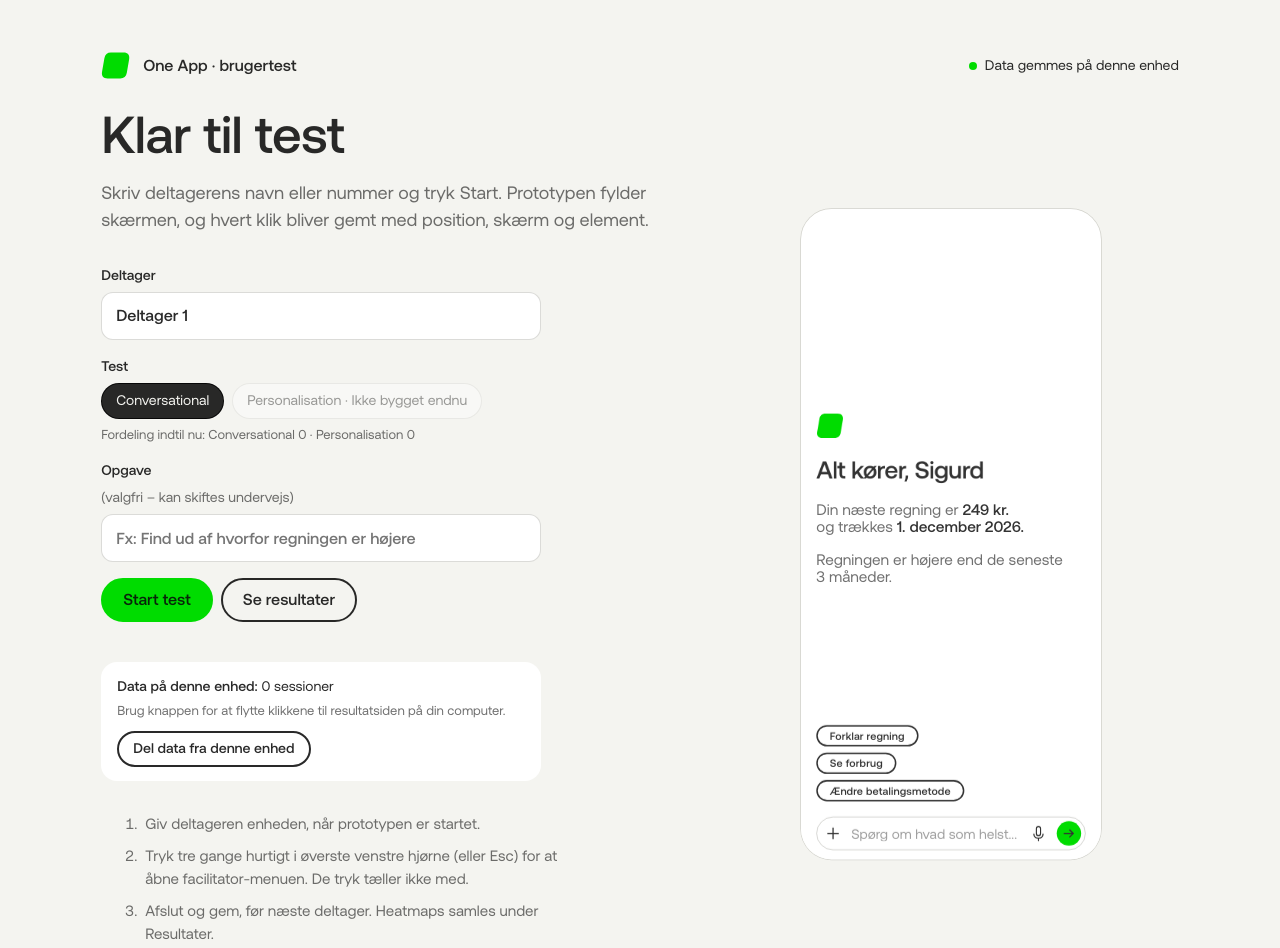
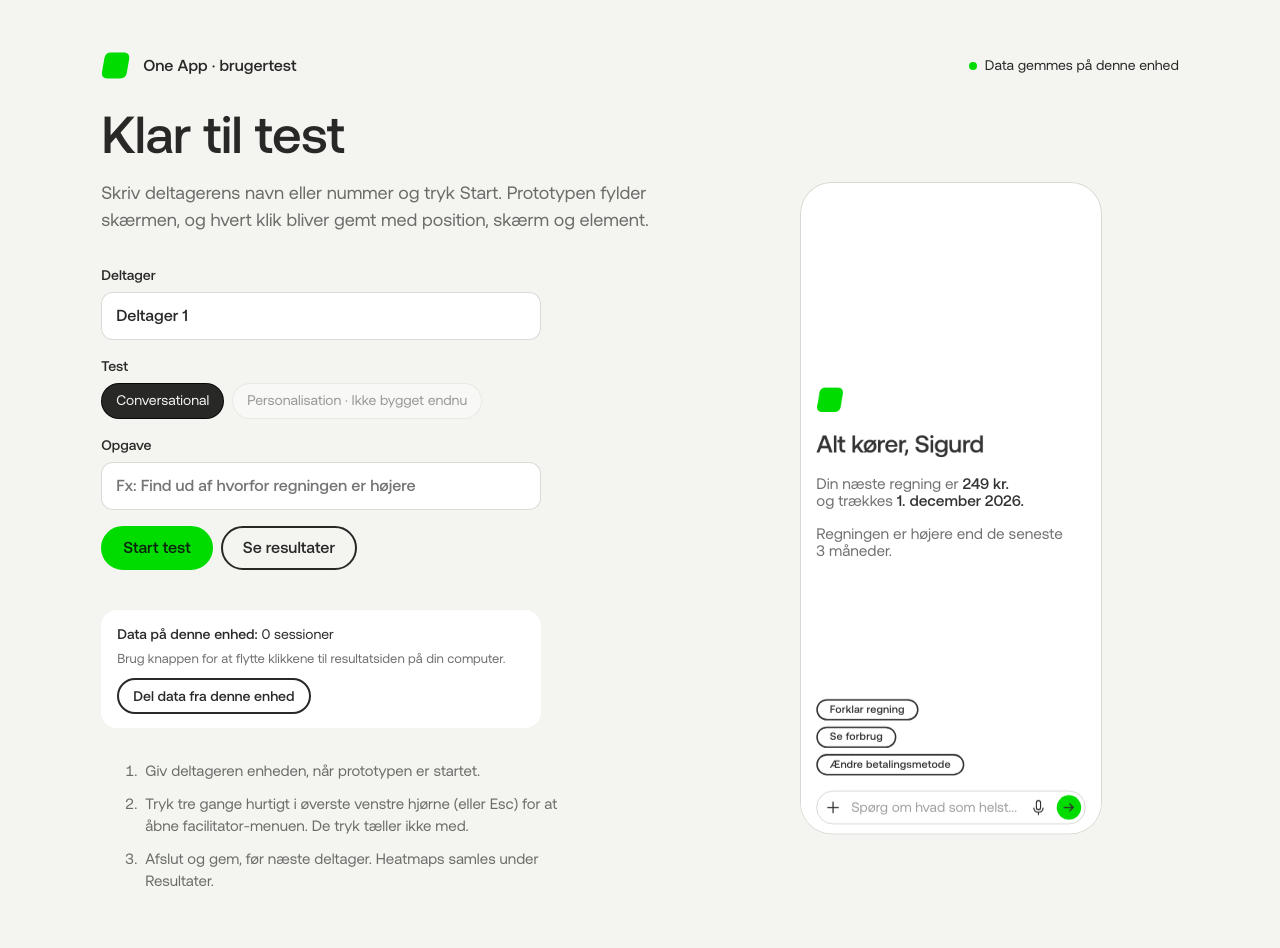
Before and after one commit to gantzel/one-app-brugertest, a plain HTML site: page index.html in a window 1280 px wide. Drawn offline with Linux system fonts and the light colour scheme.

Commit message:
Fjern hjælpetekster på startsiden
Co-Authored-By: Claude Opus 5.5 <noreply@anthropic.com>
Claude-Session: https://claude.ai/code/session_01KiogLtQbpBPfd2jXaqkYCp

```diff
--- a/index.html
+++ b/index.html
@@ -184,8 +184,8 @@ textarea.csv{width:100%;height:160px;margin-top:10px;font:12px/1.4 ui-monospace,
       <p class="lead mut">Skriv deltagerens navn eller nummer og tryk Start. Prototypen fylder skærmen, og hvert klik bliver gemt med position, skærm og element.</p>
       <form class="form" id="startForm">
         <label>Deltager<input class="field" id="fP" autocomplete="off" required></label>
-        <fieldset class="tch"><legend>Test</legend><div class="seg" id="tSeg"></div><p class="mut" id="tDist" style="font-size:13px;margin-top:6px"></p></fieldset>
-        <label>Opgave <span class="mut" style="font-weight:400">(valgfri – kan skiftes undervejs)</span><input class="field" id="fO" autocomplete="off" placeholder="Fx: Find ud af hvorfor regningen er højere"></label>
+        <fieldset class="tch"><legend>Test</legend><div class="seg" id="tSeg"></div><p class="hide" id="tDist"></p></fieldset>
+        <label>Opgave<input class="field" id="fO" autocomplete="off" placeholder="Fx: Find ud af hvorfor regningen er højere"></label>
         <div class="prow"><button class="btn pri" type="submit">Start test</button><a class="btn" href="#resultater" style="display:inline-flex;align-items:center;text-decoration:none" id="toRes">Se resultater</a></div>
         <p id="saved" class="mut" style="font-size:14px"></p>
         <div class="box" id="shareBox" style="margin:8px 0 0;padding:14px 16px"><p style="font-size:14px"><b style="font-weight:500">Data på denne enhed:</b> <span id="localN">0 sessioner</span></p><p class="mut" style="font-size:13px;margin:4px 0 10px">Brug knappen for at flytte klikkene til resultatsiden på din computer.</p><button class="btn sm" type="button" id="shareBtn">Del data fra denne enhed</button><textarea class="csv hide" id="shareTa" readonly aria-label="Data til kopiering"></textarea></div>
```
